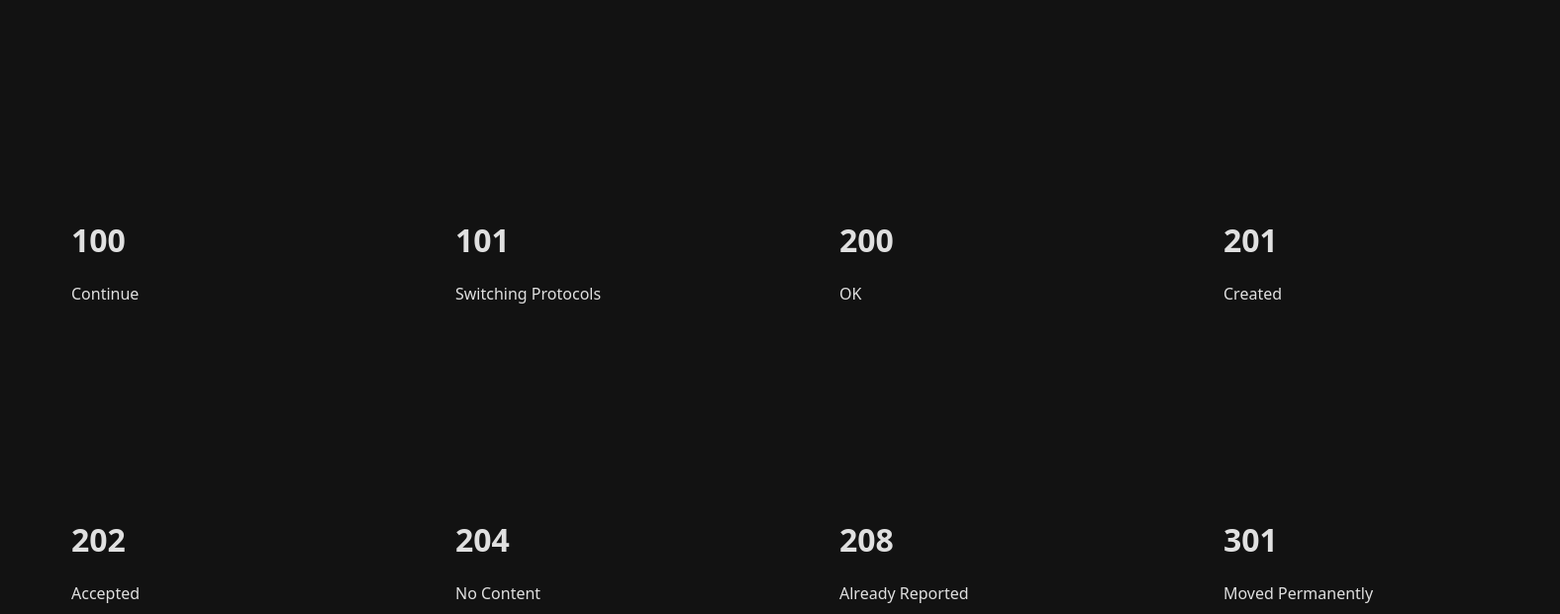
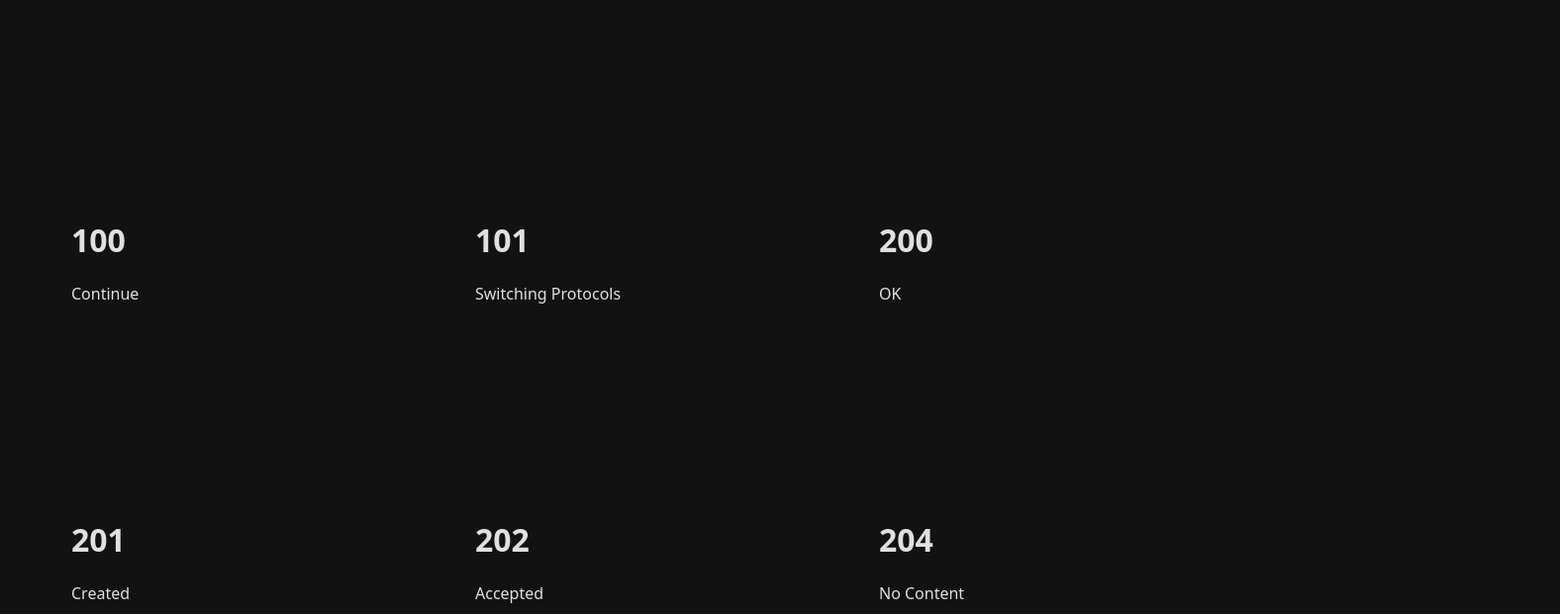
Before and after one commit to Krepssier/http-bob, a website with bundled scripts: page index.html in a window 1280 px wide. Shown: the part 135-756 px from the top of the page at 99% size, 1576 px wide, since content can reach past the window. Built offline with nearby package versions, Linux system fonts and the light colour scheme.

Commit message:
fix: remove fixed media query that broke responsive layout

```diff
--- a/components/StatusHttp.js
+++ b/components/StatusHttp.js
@@ -28,7 +28,7 @@
   404: { reason: 'Not Found', video: '404' },
   405: { reason: 'Method Not Allowed', video: '405' },
   408: { reason: 'Request Timeout', video: '408' },
-  418: { reason: "I'm a teapot", video: '418' },
+  418: { reason: "I'm a Teapot", video: '418'},
   429: { reason: 'Too Many Requests', video: '429' },
   497: { reason: '497 HTTP Request Sent to HTTPS Port', video: '497' },
   500: { reason: 'Internal Server Error', video: '500' },
--- a/css/index.css
+++ b/css/index.css
@@ -41,12 +41,6 @@
 
 section {
   display: grid;
-  grid-template-columns: repeat(auto-fill, minmax(280px, 1fr));
+  grid-template-columns: repeat(auto-fill, minmax(380px, 1fr));
   gap: 0.5rem;
 }
-
-@media (min-width: 1200px) {
-  section {
-    grid-template-columns: repeat(4, 1fr);
-  }
-}
```
